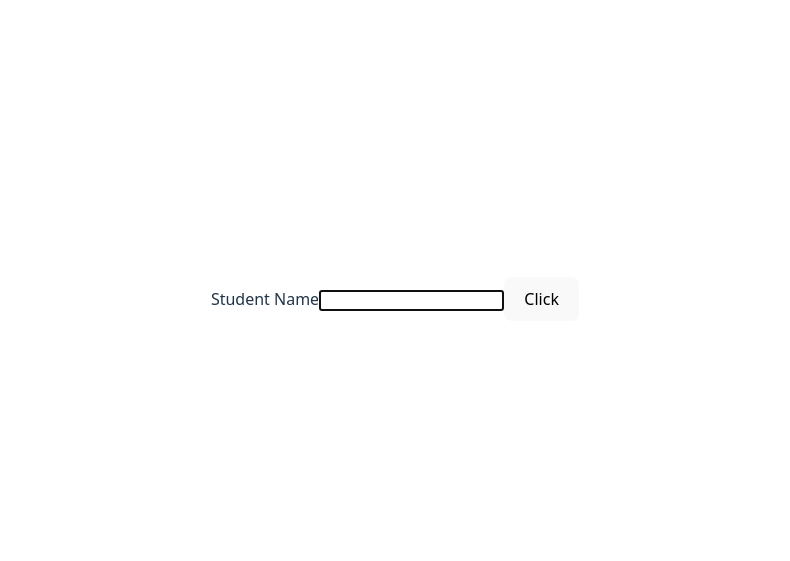
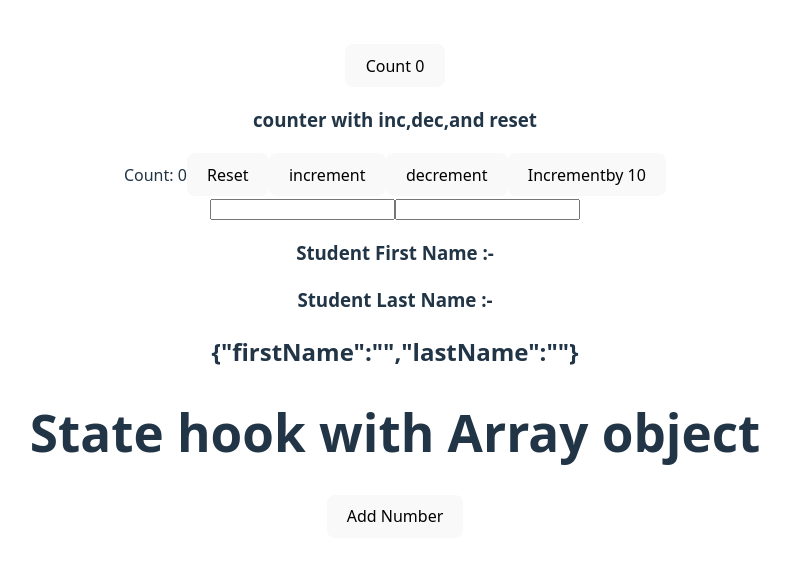
Before and after one commit to singhrakeshgkp/react-js, a React (Vite) app in the folder ex-component/: page / in a window 1280 px wide. Shown: the part 101-662 px from the top of the page, without its empty margins (245-1035 px from the left). Built offline with nearby package versions, Linux system fonts and the light colour scheme.

Commit message:
state hooks

```diff
--- a/ex-component/src/App.jsx
+++ b/ex-component/src/App.jsx
@@ -2,14 +2,21 @@ import { useState } from 'react'
 import reactLogo from './assets/react.svg'
 import viteLogo from '/vite.svg'
 import './App.css'
-import StudentForm from './components/StudentForm'
+import Counter from './components/Counter'
+import AnotherCounterEx from './components/AnotherCounterEx'
+import StateHooksWithObj from './components/StateHooksWithObj'
+import StateHooksWithArrayObj from './components/StateHooksWithArrayObj'
 function App() {
   const [count, setCount] = useState(0)
 
   return (
     <div>
-     <StudentForm></StudentForm>
-
+      <Counter></Counter>
+      <h3>counter with inc,dec,and reset</h3>
+      <AnotherCounterEx></AnotherCounterEx>
+      <StateHooksWithObj></StateHooksWithObj>
+      <h1> State hook with Array object </h1>
+      <StateHooksWithArrayObj></StateHooksWithArrayObj>
     </div>
   )
 }
--- /dev/null
+++ b/ex-component/src/components/AnotherCounterEx.jsx
@@ -0,0 +1,27 @@
+/* Implement count with increment, decrement and reset functionality */
+
+import React,{useState} from "react";
+
+function AnotherCounterEx(){
+    const initialValue = 0;
+    const [count,setCount] = useState(initialValue)
+
+    const incrementBy10 = () => {
+        for(let i = 0; i <10; i++){
+          /*   setCount(count+1)  this is unsafe way*/
+          setCount(preCount => preCount+1)
+
+        }
+    }
+    return (
+        <div>
+            Count: {count}
+            <button onClick={()=>setCount( initialValue )}>Reset</button>
+            <button onClick={()=>setCount( count + 1 )}>increment</button>
+            <button onClick={()=>setCount( count -1 )}>decrement</button>
+            <button onClick={incrementBy10}>Incrementby 10</button>
+        </div>
+    )
+}
+
+export default AnotherCounterEx
--- /dev/null
+++ b/ex-component/src/components/Counter.jsx
@@ -0,0 +1,15 @@
+
+
+/* implement counter using state hook */
+
+import React,{useState}  from "react";
+function Counter(){
+    const [count,setCount]=useState(0)
+    return (
+        <div>
+            <button onClick={()=>setCount(count+1)}>Count {count}</button>
+        </div>
+    )
+}
+
+export default Counter
--- /dev/null
+++ b/ex-component/src/components/StateHooksWithArrayObj.jsx
@@ -0,0 +1,24 @@
+import React,{useState} from "react";
+
+function StateHooksWithArrayObj(){
+
+    const [numbers,setNumbers] = useState([])
+
+    const addNumber = () => {
+        setNumbers([ ...numbers, {
+            id: numbers.length,
+            value: Math.floor(Math.random() *10 ) + 1
+        }])
+    }
+    return(
+        <div>
+            <button onClick={addNumber}>Add Number</button>
+            <ul>
+                {
+                    numbers.map( num => (<li key = {num.id}>{num.value}</li>))
+                }
+            </ul>
+        </div>
+    )
+}
+export default StateHooksWithArrayObj
--- /dev/null
+++ b/ex-component/src/components/StateHooksWithObj.jsx
@@ -0,0 +1,27 @@
+import React,{useState} from "react";
+function StateHooksWithObj(){
+    const [studentName,setStudentName] = useState({firstName:'',lastName:''})
+    return(
+       <form>
+
+{/*        <input type="text" value={studentName.firstName} onChange = { e => setStudentName({ firstName: e.target.value })}></input>
+       <input type="text" value={studentName.lastName} onChange = { e => setStudentName({ lastName : e.target.value })}></input>
+        <h3>Student First Name :- {studentName.firstName}</h3>
+        <h3>Student Last Name :- {studentName.lastName}</h3>
+        */}
+
+        {/* Issue with above code if we start typing in first name, last name become undefined and vice versa. This is because
+        useState hook doesn't automatically merge object like this.setState in calss component. We must manually merge the previous state using spread syntax */}
+
+        <input type="text" value={studentName.firstName} onChange = { e => setStudentName({...studentName, firstName: e.target.value })}></input>
+        <input type="text" value={studentName.lastName} onChange = { e => setStudentName({ ...studentName, lastName : e.target.value })}></input>
+        <h3>Student First Name :- {studentName.firstName}</h3>
+        <h3>Student Last Name :- {studentName.lastName}</h3>
+
+
+     <h2>{JSON.stringify(studentName)}</h2>
+       </form>
+    )
+}
+
+export default StateHooksWithObj
--- a/ex-component/src/components/StudentForm.jsx
+++ /dev/null
@@ -1,47 +0,0 @@
-import React,{Component} from "react";
-
-class StudentForm extends Component{
-
-    constructor(){
-        super()
-        /* step 1.  create one ref property
-        step 2 attach this ref to input field in render method
-        step 3. call focus method on inputref*/
-        this.inputRef = React.createRef()
-        /* using call back
-        1. step 1 initialize */
-       /*  this.cbref = null
-        this.setCbRef = element=>{
-            this.cbref = element
-        } */
-    }
-
-    componentDidMount(){
-        /* approach 1- focusing input */
-        this.inputRef.current.focus()
-        console.log(this.inputRef)
-        /* approach 2 - focusing input */
-        /* if(this.cbref){
-            this.cbref.focus()
-        } */
-
-    }
-    btnClickHadler=()=>{
-        alert(this.inputRef.current.value)
-    }
-    render(){
-        return(
-           <div>
-                <div>
-                    <label>Student Name</label>
-                    <input type="text" ref={this.inputRef}></input>
-                  {/*   <input type="text" ref={this.setCbRef}></input> */}
-                  <button onClick={this.btnClickHadler}>Click</button>
-                </div>
-
-                </div>
-        )
-    }
-}
-
-export default StudentForm
```
